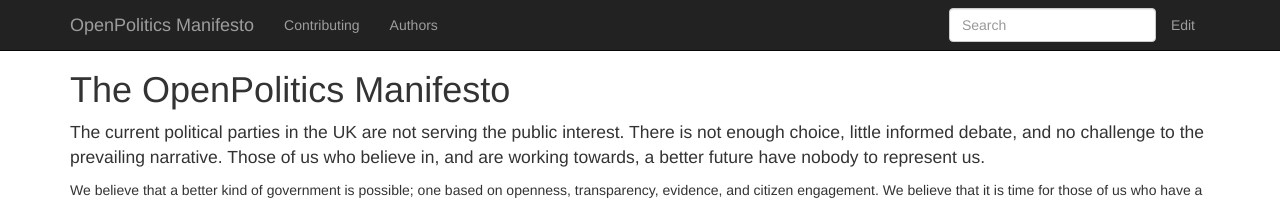
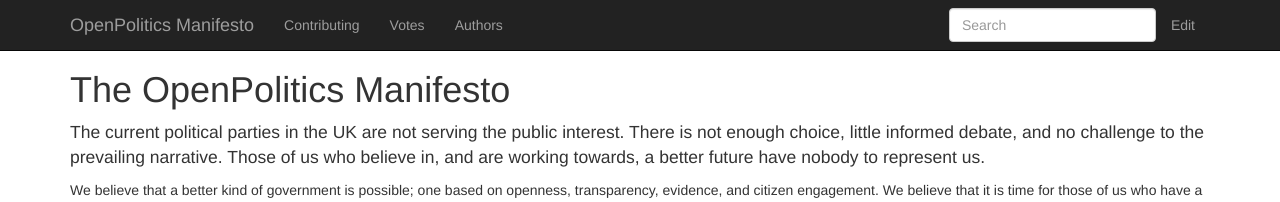
Before and after one commit to openpolitics/manifesto, a Jekyll site: the page built from index.md, in a window 1280 px wide. Shown: the top 202 px of the page. Built offline with Jekyll 4.4.1, drawn with Linux system fonts in a browser that asks for light colours; nearby versions of some CDN libraries.

Commit message:
Add votebot link in header

```diff
--- a/_layouts/page.html
+++ b/_layouts/page.html
@@ -27,6 +27,7 @@
       <div class="collapse navbar-collapse">
         <ul class="nav navbar-nav">
           <li><a href="{{site.baseurl}}/contributing.html">Contributing</a></li>
+          <li><a href="http://votebot.openpolitics.org.uk">Votes</a></li>
           <li><a href="{{site.baseurl}}/authors.html">Authors</a></li>
         </ul>
         <ul class="nav navbar-nav pull-right">
```
